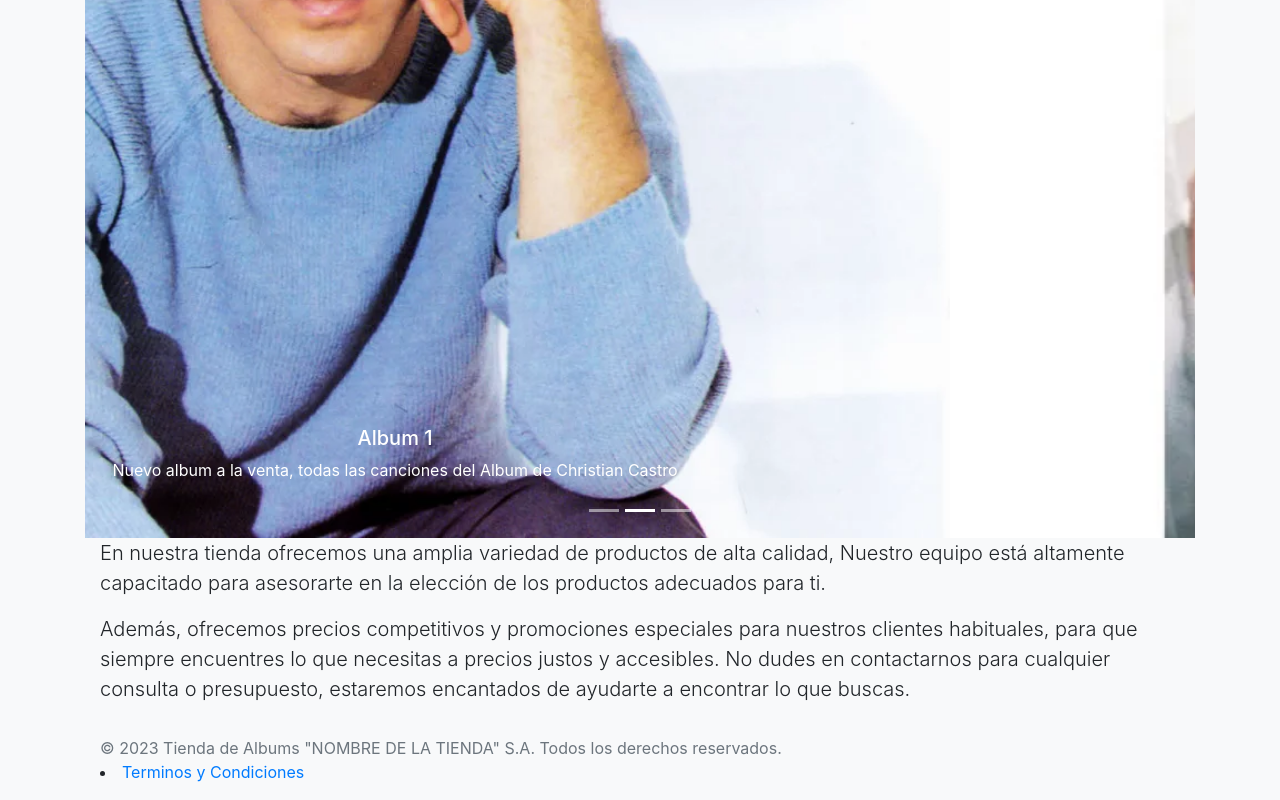
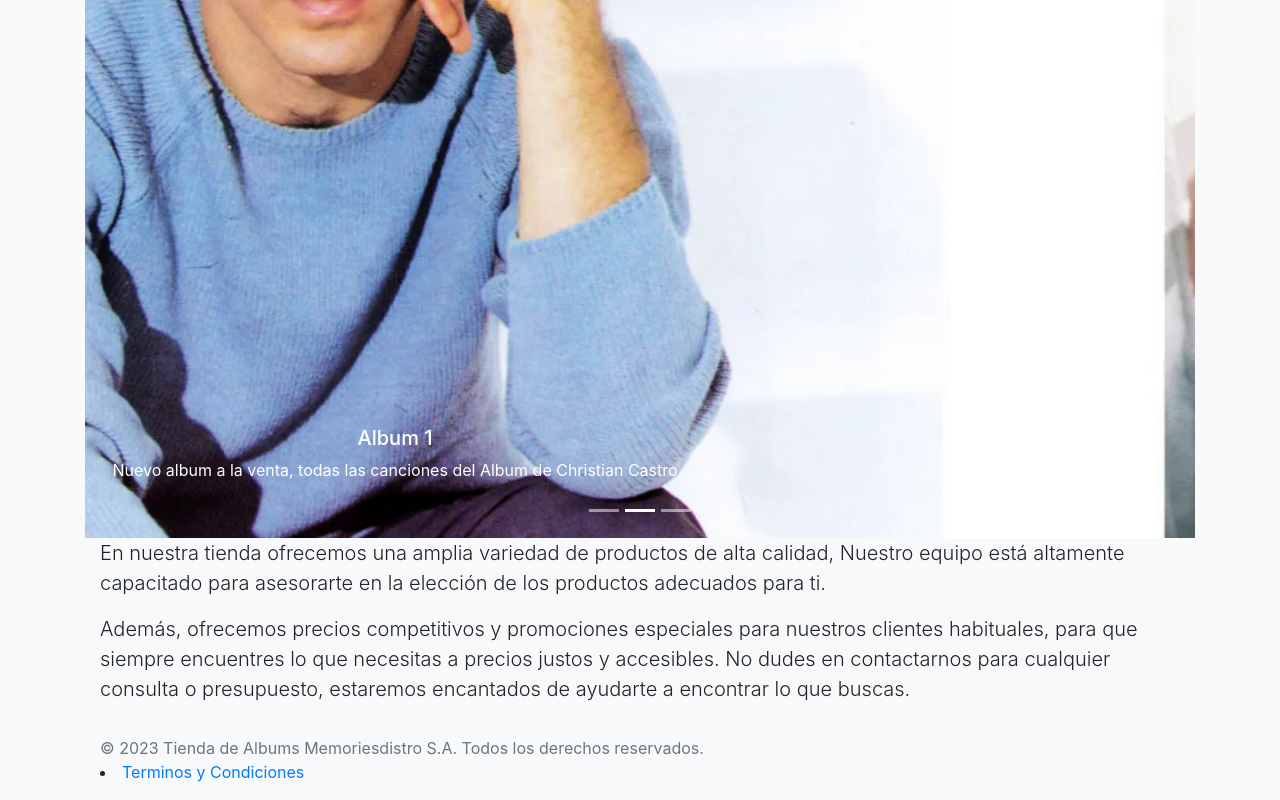
Before and after one commit to DiegoRosales123/Prueba-Miercoles-Grupal, a plain HTML site: page index2.html in a window 1280 px wide. Shown: the part 802-1602 px from the top of the page. Drawn offline with nearby package versions, Linux system fonts and the light colour scheme.

Commit message:
agregué el nombrecito de la tienda xd

```diff
--- a/index2.html
+++ b/index2.html
@@ -11,7 +11,7 @@
   <script src="https://cdnjs.cloudflare.com/ajax/libs/popper.js/1.12.9/umd/popper.min.js"></script>
   <script src="https://maxcdn.bootstrapcdn.com/bootstrap/4.0.0/js/bootstrap.min.js"></script>
 
-  <title>Tienda</title>
+  <title>Memoriesdistro</title>
 
 
 
@@ -138,7 +138,7 @@
 <!-- Pie de página -->
 <footer class="footer mt-auto py-3 bg-light">
   <div class="container">
-    <a class="text-muted">© 2023 Tienda de Albums "NOMBRE DE LA TIENDA" S.A. Todos los derechos reservados.</a>
+    <a class="text-muted">© 2023 Tienda de Albums Memoriesdistro S.A. Todos los derechos reservados.</a>
 
 
     <!-- Terminos y condiciones -->
```
